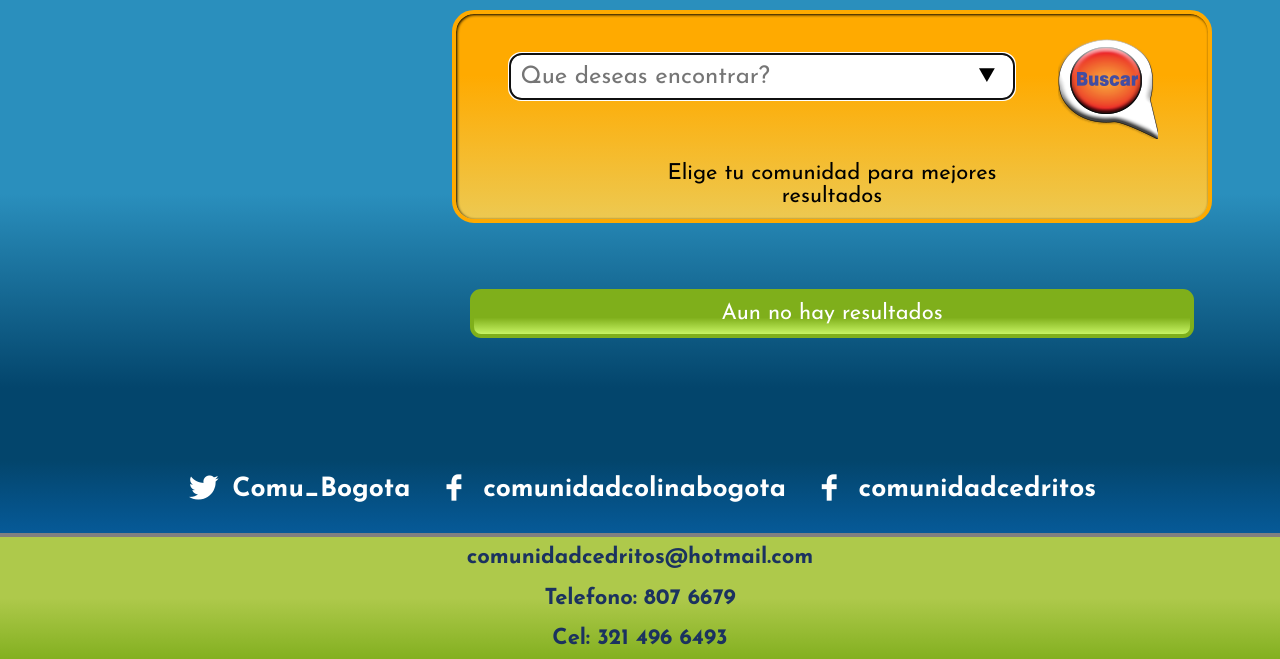
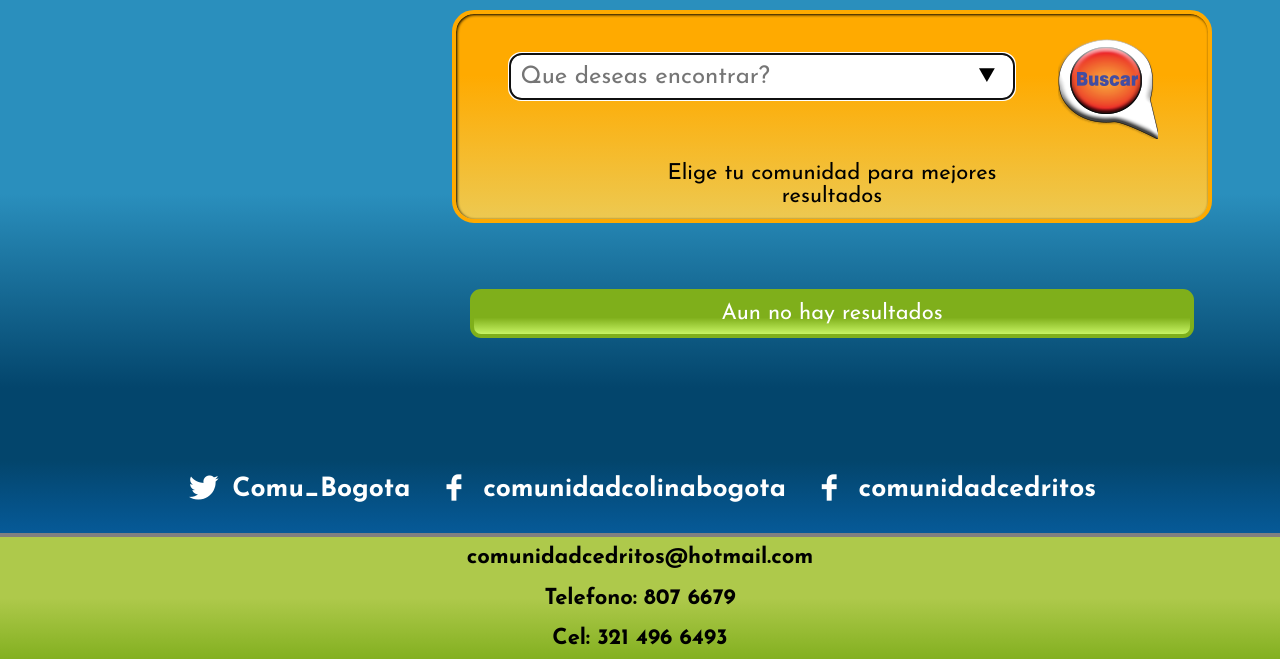
Before and after one commit to CPSIngenieria/ComunidadBogota, a Django app: template comunidades/templates/comunidad_bogota.html in a window 1280 px wide. Shown: the part 447-1106 px from the top of the page. Run offline with Django 3.2, Linux system fonts and the light colour scheme; the template is opened without the code that fills it: values that come from a table or form of the project are taken from there, others are empty; data comes from the database, SQL or seed files in the repository; some libraries are stand-ins or nearby versions.

Commit message:
Test Deploy automatizado

```diff
--- a/comunidades/static/bogota/css/comunidad_bogota.css
+++ b/comunidades/static/bogota/css/comunidad_bogota.css
@@ -168,7 +168,8 @@ h1, figure, h2, h3
 {
 	margin: 0;
 	padding: 0.4em;
-	color: #1b325f;
+	/* color: #1b325f; */
+	color: black;
 }
 
 #Progreso-banner
```
